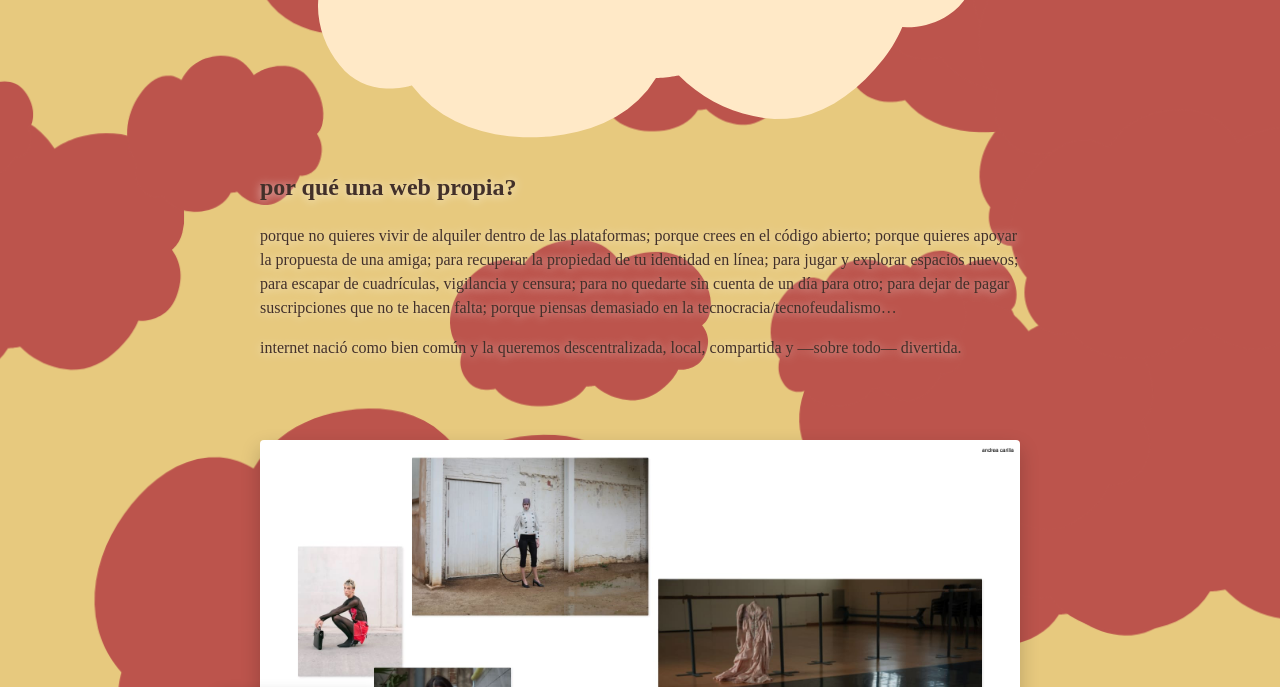
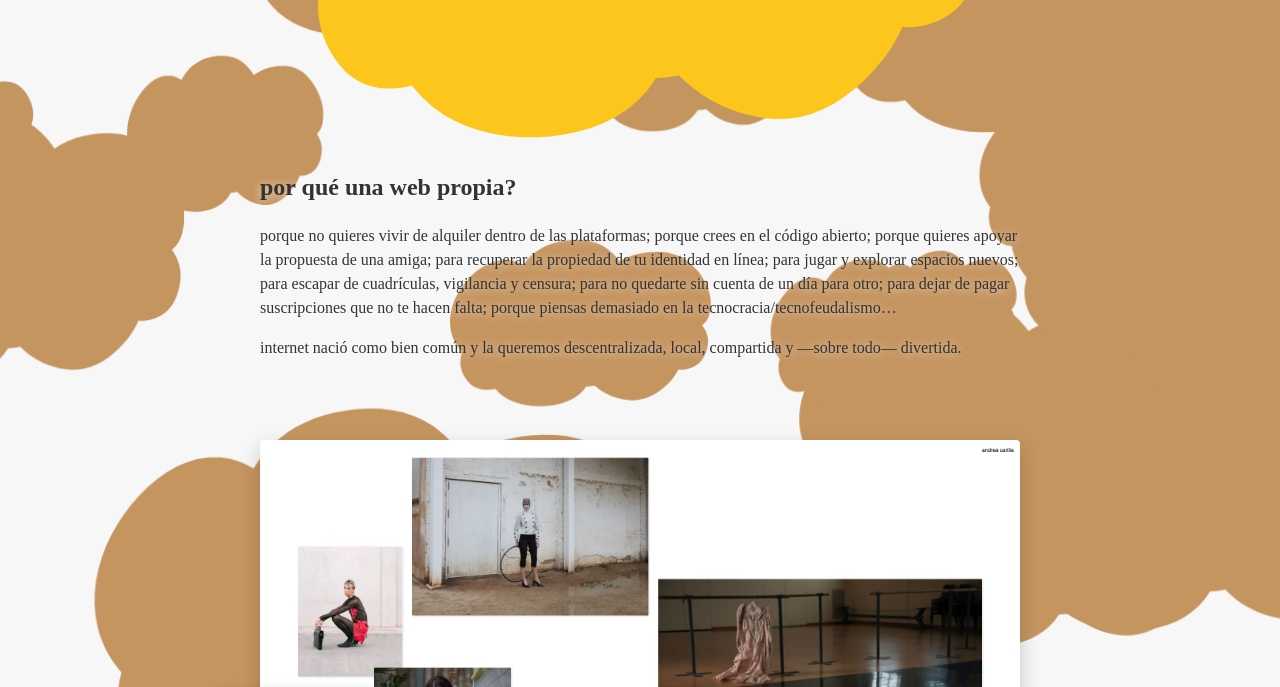
Before and after one commit to meowrhino/becasdigmeow2, a plain HTML site: page index.html in a window 1280 px wide. Shown: the part 395-1082 px from the top of the page. Drawn offline with Linux system fonts and the light colour scheme; a web font is replaced by a local one.

Commit message:
clikiti claketi

```diff
--- a/index.html
+++ b/index.html
@@ -7,8 +7,10 @@
   <title>meowrhino · desarrollo web y digitalización</title>
 
   <!-- seo meta tags -->
-  <meta name="description" content="portfolio de diseño, programación y desarrollo web de manu meowrhino. proyectos creativos de digitalización y soluciones digitales personalizadas.">
-  <meta name="keywords" content="portfolio, desarrollo web, diseño web, programación, meowrhino, manu, becas digitalización">
+  <meta name="description"
+    content="portfolio de diseño, programación y desarrollo web de manu meowrhino. proyectos creativos de digitalización y soluciones digitales personalizadas.">
+  <meta name="keywords"
+    content="portfolio, desarrollo web, diseño web, programación, meowrhino, manu, becas digitalización">
   <meta name="author" content="manu meowrhino">
 
   <!-- canonical url -->
@@ -18,7 +20,8 @@
   <meta property="og:type" content="website">
   <meta property="og:url" content="https://meowrhino.github.io/becasDigMeow/">
   <meta property="og:title" content="meowrhino · desarrollo web y digitalización">
-  <meta property="og:description" content="portfolio de diseño, programación y desarrollo web de manu meowrhino. proyectos creativos de digitalización y soluciones digitales personalizadas.">
+  <meta property="og:description"
+    content="portfolio de diseño, programación y desarrollo web de manu meowrhino. proyectos creativos de digitalización y soluciones digitales personalizadas.">
   <meta property="og:image" content="https://meowrhino.github.io/becasDigMeow/img/og-image.jpeg">
   <meta property="og:locale" content="es_ES">
   <meta property="og:locale:alternate" content="ca_ES">
@@ -29,7 +32,8 @@
   <meta name="twitter:card" content="summary_large_image">
   <meta name="twitter:url" content="https://meowrhino.github.io/becasDigMeow/">
   <meta name="twitter:title" content="meowrhino · desarrollo web y digitalización">
-  <meta name="twitter:description" content="portfolio de diseño, programación y desarrollo web de manu meowrhino. proyectos creativos de digitalización y soluciones digitales personalizadas.">
+  <meta name="twitter:description"
+    content="portfolio de diseño, programación y desarrollo web de manu meowrhino. proyectos creativos de digitalización y soluciones digitales personalizadas.">
   <meta name="twitter:image" content="https://meowrhino.github.io/becasDigMeow/img/og-image.jpeg">
 
   <!-- datos estructurados / schema.org -->
@@ -76,14 +80,36 @@
 
     /* 🌞 light */
     html[data-theme="light"] {
-      --bg: #e7c97e;
-      --text: #42302A;
-      --accent: #FFE9C7;
-      --clouds: #BC544C;
-    }
+      --bg: #F7F7F7;
+      --text: #333333;
+      --accent: #FCC61D;
+      --clouds: #C59560;
+    }
+
+html[data-theme="dark"] {
+  --bg: #05040A;     /* casi negro, con toque violáceo */
+  --text: #EAE3F2;   /* gris muy claro algo liloso */
+  --accent: #B75CFF; /* morado vivo = “sol nocturno” */
+  --clouds: #6F4C7B; /* marrón-violeta, eco del #C59560 */
+}
 
     /* 🌙 dark */
-    html[data-theme="dark"] {
+    html[data-theme="dark_blue"] {
+      --bg: #080808;
+      --text: #CCCCCC;
+      --accent: #0339E2;
+      --clouds: #3A6A9F;
+    }
+
+    html[data-theme="dark_green"] {
+      --bg: #01471D;
+      --text: #FFECC4;
+      --accent: #F38805;
+      --clouds: #001006;
+    }
+
+    /* 🌙 dark */
+    html[data-theme="dark2"] {
       --bg: #221E33;
       --text: #FFD66B;
       --accent: #F17150;
@@ -450,6 +476,7 @@
         padding-inline: 6px;
       }
     }
+
     /* limpia el fondo y el padding de los hijos header/footer de .header-cloud */
     .header-cloud>header,
     .header-cloud>footer {
@@ -479,7 +506,10 @@
       text-align: center;
       position: relative;
     }
-    .web-card { touch-action: manipulation; }
+
+    .web-card {
+      touch-action: manipulation;
+    }
 
     .web-preview {
       position: relative;
@@ -663,12 +693,14 @@
     .web-card.show-text .img-ordenador,
     .web-card.show-text .img-movil {
       opacity: 0 !important;
-      pointer-events: none; /* evita que capten el toque cuando están ocultas */
+      pointer-events: none;
+      /* evita que capten el toque cuando están ocultas */
     }
 
     .web-card.show-text .web-texto {
       opacity: 1 !important;
-      pointer-events: auto; /* permite que el toque caiga sobre el texto visible */
+      pointer-events: auto;
+      /* permite que el toque caiga sobre el texto visible */
     }
 
     /* === Slideshow: respirar + fade === */
@@ -687,15 +719,24 @@
     }
 
     @keyframes breatheShift {
-      0%   { transform: translateX(-50%) scale(1); }
-      50%  { transform: translateX(-50%) scale(1.06); }
-      100% { transform: translateX(-50%) scale(1); }
+      0% {
+        transform: translateX(-50%) scale(1);
+      }
+
+      50% {
+        transform: translateX(-50%) scale(1.06);
+      }
+
+      100% {
+        transform: translateX(-50%) scale(1);
+      }
     }
 
     /* solo las imágenes respiran, no el texto */
     .img-ordenador.breathing {
       animation: breathe 900ms cubic-bezier(0.25, 0.1, 0.25, 1.0);
     }
+
     .img-movil.breathing {
       animation: breatheShift 900ms cubic-bezier(0.25, 0.1, 0.25, 1.0);
     }
@@ -1430,7 +1471,7 @@
         const mob = card.querySelector('.img-movil');
         let cur = 0;
 
-        function preload(src){ const im = new Image(); im.decoding='async'; im.loading='eager'; im.src = src; }
+        function preload(src) { const im = new Image(); im.decoding = 'async'; im.loading = 'eager'; im.src = src; }
 
         function advance() {
           if (!card.__visible || document.hidden) return;
@@ -1439,10 +1480,10 @@
           setTimeout(() => { desk.classList.remove('breathing'); mob.classList.remove('breathing'); }, 900);
           const next = (cur + 1) % qty;
           preload(makeSrc(folder, 'ordenador', next, qty));
-          preload(makeSrc(folder, 'movil',     next, qty));
+          preload(makeSrc(folder, 'movil', next, qty));
           cur = next;
           swapSrcWithFade(desk, makeSrc(folder, 'ordenador', cur, qty));
-          swapSrcWithFade(mob,  makeSrc(folder, 'movil',     cur, qty));
+          swapSrcWithFade(mob, makeSrc(folder, 'movil', cur, qty));
         }
 
         setTimeout(() => {
```
Also changed, not shown: 8 other files.
